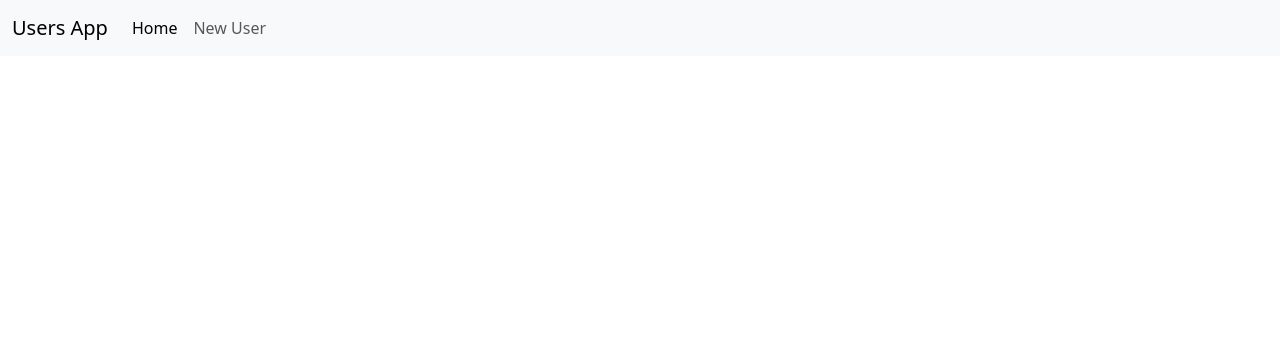
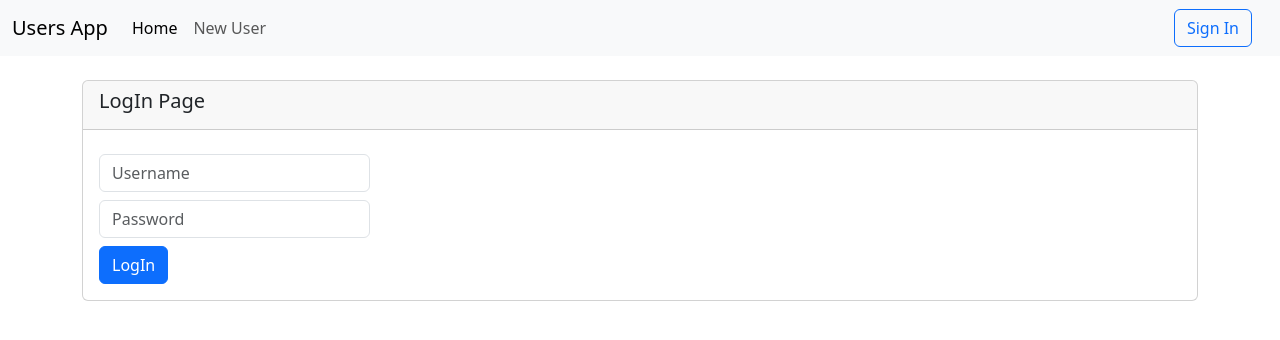
Before and after one commit to LuisWork/5-userapp-angular-frontend, an Angular app: page /login in a window 1280 px wide. Before the commit this address led to /. Shown: the top 340 px of the page. Built offline with nearby package versions, Linux system fonts and the light colour scheme.

Commit message:
Enrutando Login Page

```diff
--- a/src/app/app.routes.ts
+++ b/src/app/app.routes.ts
@@ -1,6 +1,7 @@
 import { Routes } from '@angular/router';
 import { UserComponent } from './components/user/user.component';
 import { UserFormComponent } from './components/user-form/user-form.component';
+import { AuthComponent } from './components/auth/auth.component';
 
 export const routes: Routes = [
   { path: '', pathMatch: 'full', redirectTo: '/users/page/0' },
@@ -8,4 +9,5 @@ export const routes: Routes = [
   { path: 'users/page/:page', component: UserComponent },
   { path: 'users/create', component: UserFormComponent },
   { path: 'users/edit/:id', component: UserFormComponent },
+  { path: 'login', component: AuthComponent },
 ];
--- a/src/app/components/auth/auth.component.html
+++ b/src/app/components/auth/auth.component.html
@@ -4,8 +4,8 @@
     </div>
     <div class="card-body">
         <form (ngSubmit)="onSubmit()">
-            <input name="username" class="form-control" autocomplete="off" placeholder="Username" [(ngModel)]="user.username">
-            <input name="password" type="password" class="form-control" placeholder="Password" [(ngModel)]="user.password">
+            <input name="username" class="form-control my-2 w-25" autocomplete="off" placeholder="Username" [(ngModel)]="user.username">
+            <input name="password" type="password" class="form-control my-2 w-25" placeholder="Password" [(ngModel)]="user.password">
             <button class="btn btn-primary" type="submit">LogIn</button>
         </form>
     </div>
--- a/src/app/components/navbar/navbar.component.html
+++ b/src/app/components/navbar/navbar.component.html
@@ -15,5 +15,10 @@
         </li>
       </ul>
     </div>
+    <div class="collapse navbar-collapse justify-content-end" id="navbarNavAuth">
+      <span class="nav-item nav-link text-primary mx-3">
+        <a [routerLink]="['/login']" class="btn btn-outline-primary">Sign In</a>
+      </span>
+    </div>
   </div>
 </nav>
```
